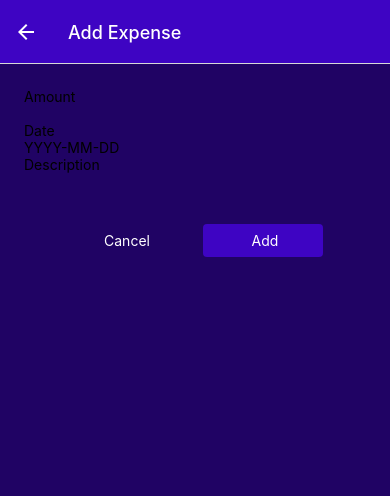
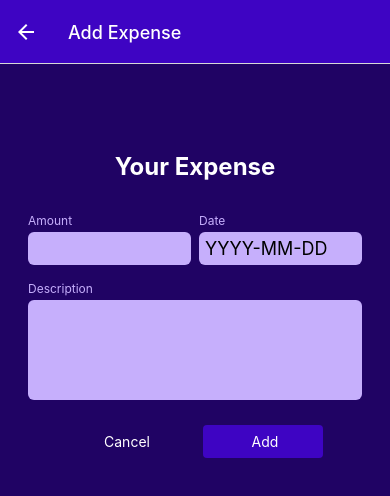
Before and after one commit to osaaroh/expense-tracker, a React Native app: screen /ManageExpense in a window 390 px wide. Shown: the top 496 px of the page. Built offline with nearby package versions, Linux system fonts and the light colour scheme.

Commit message:
Style Form

```diff
--- a/components/ManageExpense/ExpenseForm.js
+++ b/components/ManageExpense/ExpenseForm.js
@@ -1,20 +1,24 @@
-import { View } from "react-native"
+import { StyleSheet, Text, View } from "react-native"
 import Input from "./Input"
 
 function ExpenseForm() {
     function amountChangedHandler(params) {
 
     }
-    return  <View>
-        <Input label="Amount" textInputConfig={{
+    return  <View style={styles.form}>
+        <Text style={styles.title}>Your Expense</Text>
+        <View style={styles.inputsRow}>
+            <Input style={styles.rowInput} label="Amount" textInputConfig={{
                 keyboardType: 'decimal-pad',
                 onChangeText: amountChangedHandler,
             }}/>
-        <Input label="Date" textInputConfig={{
+            <Input style={styles.rowInput} label="Date" textInputConfig={{
                 placeholder: 'YYYY-MM-DD',
                 maxLength: 10,
                 onChangeText: ()=>{}
             }}/>
+        </View>
+
         <Input label="Description" textInputConfig={{
             multiline: true,
             autoCapitalize: 'none'
@@ -24,3 +28,23 @@
 }
 
 export default ExpenseForm
+
+const styles = StyleSheet.create({
+    form: {
+        marginTop: 40
+    },
+    title: {
+        fontSize: 24,
+        fontWeight: 'bold',
+        color: 'white',
+        marginVertical: 24,
+        textAlign: 'center'
+    },
+    inputsRow: {
+        flexDirection: 'row',
+        justifyContent: 'space-between'
+    },
+    rowInput: {
+        flex: 1,
+    }
+})
--- a/components/ManageExpense/Input.js
+++ b/components/ManageExpense/Input.js
@@ -1,14 +1,44 @@
 import React from 'react'
-import { Text, TextInput, View } from 'react-native'
+import { StyleSheet, Text, TextInput, View } from 'react-native'
+import { GlobalStyles } from '../../constants/styles';
 
-function Input({label, textInputConfig}) {
+function Input({label, style, textInputConfig}) {
+
+  const inputStyles = [styles.input];
+
+  if (textInputConfig && textInputConfig.multiline) {
+    inputStyles.push(styles.inputMultiline);
+  }
+
   return (
-    <View>
-        <Text>{label}</Text>
-        <TextInput {...textInputConfig}/>
+    <View style={[styles.inputContainer, style]}>
+        <Text style={styles.label}>{label}</Text>
+        <TextInput style={inputStyles} {...textInputConfig}/>
     </View>
 
   )
 }
 
-export default Input
+export default Input;
+
+const styles = StyleSheet.create({
+    inputContainer: {
+        marginHorizontal: 4,
+        marginVertical: 8,
+    },
+    label : {
+        fontSize: 12,
+        color: GlobalStyles.colors.primary100,
+        marginBottom: 4
+    },
+    input: {
+        backgroundColor: GlobalStyles.colors.primary100,
+        padding: 6,
+        borderRadius: 6,
+        fontSize: 18
+    },
+    inputMultiline: {
+        minHeight: 100,
+        textAlignVertical: 'top'
+    }
+})
```
Lines whose indentation alone changed are shown as unchanged.
